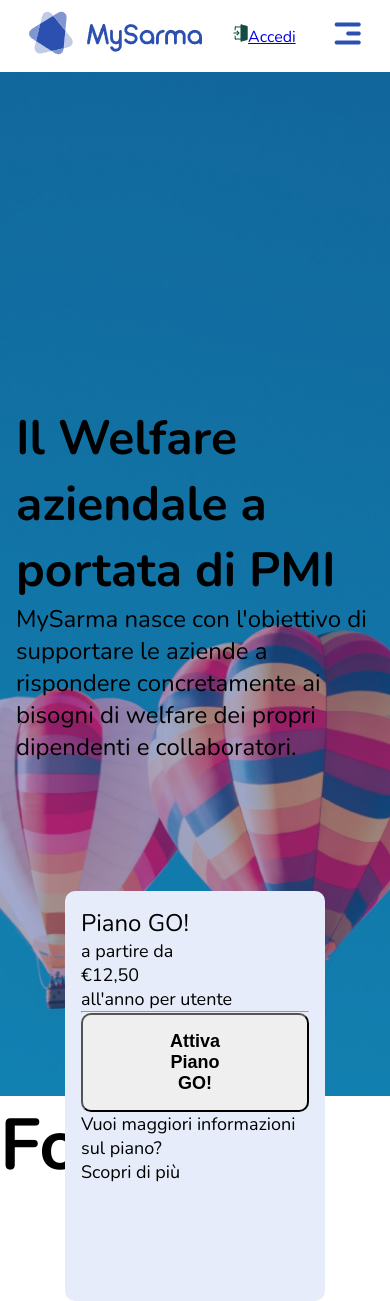
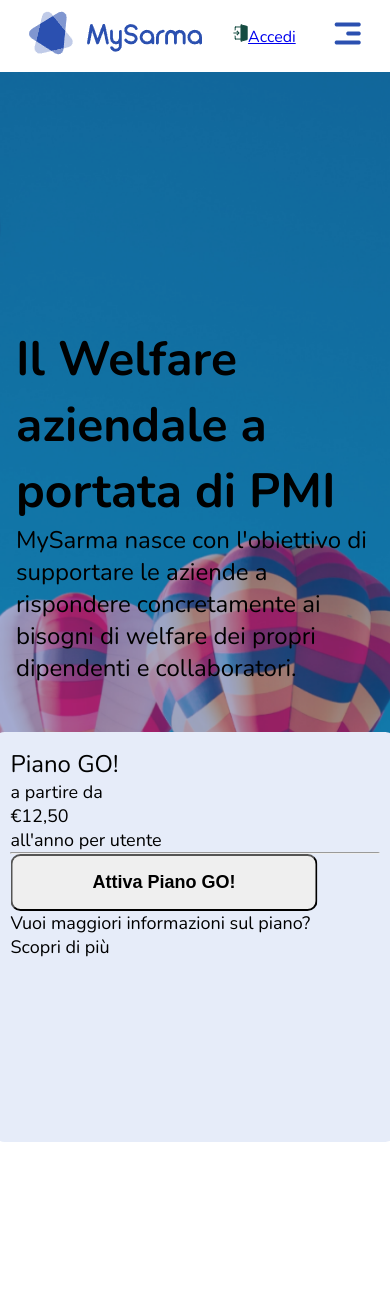
Before and after one commit to vito-pizzulli/omninext-front-end-dev-test, a Vue app: page / in a window 390 px wide. After the commit the page ends 1142 px from the top, so only its background shows below. Built offline with nearby package versions, Linux system fonts and the light colour scheme.

Commit message:
Merged the two PricingBalloon components into one, sizes managed with media queries.

```diff
--- /dev/null
+++ b/src/components/PricingBalloon.vue
@@ -0,0 +1,63 @@
+<template>
+    <div class="pricing-balloon" :style="{ backgroundColor: backgroundColor }">
+        <div class="desktop">
+            <p class="big">{{ name }}</p>
+            <p>a partire da</p>
+            <p>{{ price }}</p>
+            <p>all'anno per utente</p>
+            <hr>
+            <ul>
+                <li v-for="(vantage, index) in vantages" :key="index">{{ vantage }}</li>
+            </ul>
+            <button>{{ buttonText }}</button>
+            <p>Vuoi maggiori informazioni sul piano?</p>
+            <p>Scopri di più</p>
+        </div>
+
+        <div class="mobile">
+            <p class="big">{{ name }}</p>
+            <p>a partire da</p>
+            <p>{{ price }}</p>
+            <p>all'anno per utente</p>
+            <hr>
+            <button>{{ buttonText }}</button>
+            <p>Vuoi maggiori informazioni sul piano?</p>
+            <p>Scopri di più</p>
+        </div>
+
+    </div>
+</template>
+
+<script>
+    export default {
+        name: 'PricingBalloon',
+
+        props: {
+            name: String,
+            price: String,
+            vantages: Array,
+            buttonText: String,
+            backgroundColor: String
+        }
+    }
+</script>
+
+<style lang="scss" scoped>
+    @use '../styles/partials/variables' as *;
+    @use '../styles/partials/mixins' as *;
+
+    div.pricing-balloon {
+        width: 401px;
+        height: 697px;
+        padding: 1rem;
+        border-radius: 10px;
+
+        @media screen and (max-width: 767px) {
+            height: 410px;
+            position: absolute;
+            left: 50%;
+            top: 100%;
+            transform: translate(-50%, -50%);
+        }
+    }
+</style>
--- a/src/components/PricingBalloonBig.vue
+++ /dev/null
@@ -1,41 +0,0 @@
-<template>
-    <div class="pricing-balloon-big" :style="{ backgroundColor: backgroundColor }">
-        <p class="big">{{ name }}</p>
-        <p>a partire da</p>
-        <p>{{ price }}</p>
-        <p>all'anno per utente</p>
-        <hr>
-        <ul>
-            <li v-for="(vantage, index) in vantages" :key="index">{{ vantage }}</li>
-        </ul>
-        <button>{{ buttonText }}</button>
-        <p>Vuoi maggiori informazioni sul piano?</p>
-        <p>Scopri di più</p>
-    </div>
-</template>
-
-<script>
-    export default {
-        name: 'PricingBalloonBig',
-
-        props: {
-            name: String,
-            price: String,
-            vantages: Array,
-            buttonText: String,
-            backgroundColor: String
-        }
-    }
-</script>
-
-<style lang="scss" scoped>
-    @use '../styles/partials/variables' as *;
-    @use '../styles/partials/mixins' as *;
-
-    div.pricing-balloon-big {
-        width: 401px;
-        height: 697px;
-        padding: 1rem;
-        border-radius: 10px;
-    }
-</style>
--- a/src/components/PricingBalloonSmall.vue
+++ /dev/null
@@ -1,42 +0,0 @@
-<template>
-    <div class="pricing-balloon-small" :style="{ backgroundColor: backgroundColor }">
-        <p class="big">{{ name }}</p>
-        <p>a partire da</p>
-        <p>{{ price }}</p>
-        <p>all'anno per utente</p>
-        <hr>
-        <button>{{ buttonText }}</button>
-        <p>Vuoi maggiori informazioni sul piano?</p>
-        <p>Scopri di più</p>
-    </div>
-</template>
-
-<script>
-    export default {
-        name: 'PricingBalloonSmall',
-
-        props: {
-            name: String,
-            price: String,
-            vantages: Array,
-            buttonText: String,
-            backgroundColor: String
-        }
-    }
-</script>
-
-<style lang="scss" scoped>
-    @use '../styles/partials/variables' as *;
-    @use '../styles/partials/mixins' as *;
-
-    div.pricing-balloon-small {
-        width: 260px;
-        height: 410px;
-        padding: 1rem;
-        border-radius: 10px;
-        position: absolute;
-        left: 50%;
-        top: 100%;
-        transform: translate(-50%, -50%);
-    }
-</style>
--- a/src/components/PrimaryContent.vue
+++ b/src/components/PrimaryContent.vue
@@ -7,7 +7,7 @@
                     <p class="big">MySarma nasce con l'obiettivo di supportare le aziende a rispondere concretamente ai bisogni di welfare dei propri dipendenti e collaboratori.</p>
                 </div>
                 <div class="right-side">
-                    <PricingBalloonBig
+                    <PricingBalloon
                         :name="goPlanElements.name"
                         :price="goPlanElements.price"
                         :vantages="goPlanElements.vantages"
@@ -23,7 +23,7 @@
         <div class="mobile">
             <h2>Il Welfare aziendale a portata di PMI</h2>
             <p class="big">MySarma nasce con l'obiettivo di supportare le aziende a rispondere concretamente ai bisogni di welfare dei propri dipendenti e collaboratori.</p>
-            <PricingBalloonSmall
+            <PricingBalloon
                 :name="goPlanElements.name"
                 :price="goPlanElements.price"
                 :buttonText="goPlanElements.buttonText"
@@ -34,8 +34,7 @@
 </template>
 
 <script>
-    import PricingBalloonBig from './PricingBalloonBig.vue';
-    import PricingBalloonSmall from './PricingBalloonSmall.vue';
+    import PricingBalloon from './PricingBalloon.vue';
     import { goPlanElements } from '/data/data.json';
 
     export default {
@@ -48,8 +47,7 @@
         },
 
         components: {
-            PricingBalloonBig,
-            PricingBalloonSmall
+            PricingBalloon
         }
     }
 </script>
@@ -68,6 +66,7 @@
 
         @media screen and (max-width: 767px) {
             background-position: 35%;
+            height: 865px;
         }
 
         div.desktop div.container {
```
